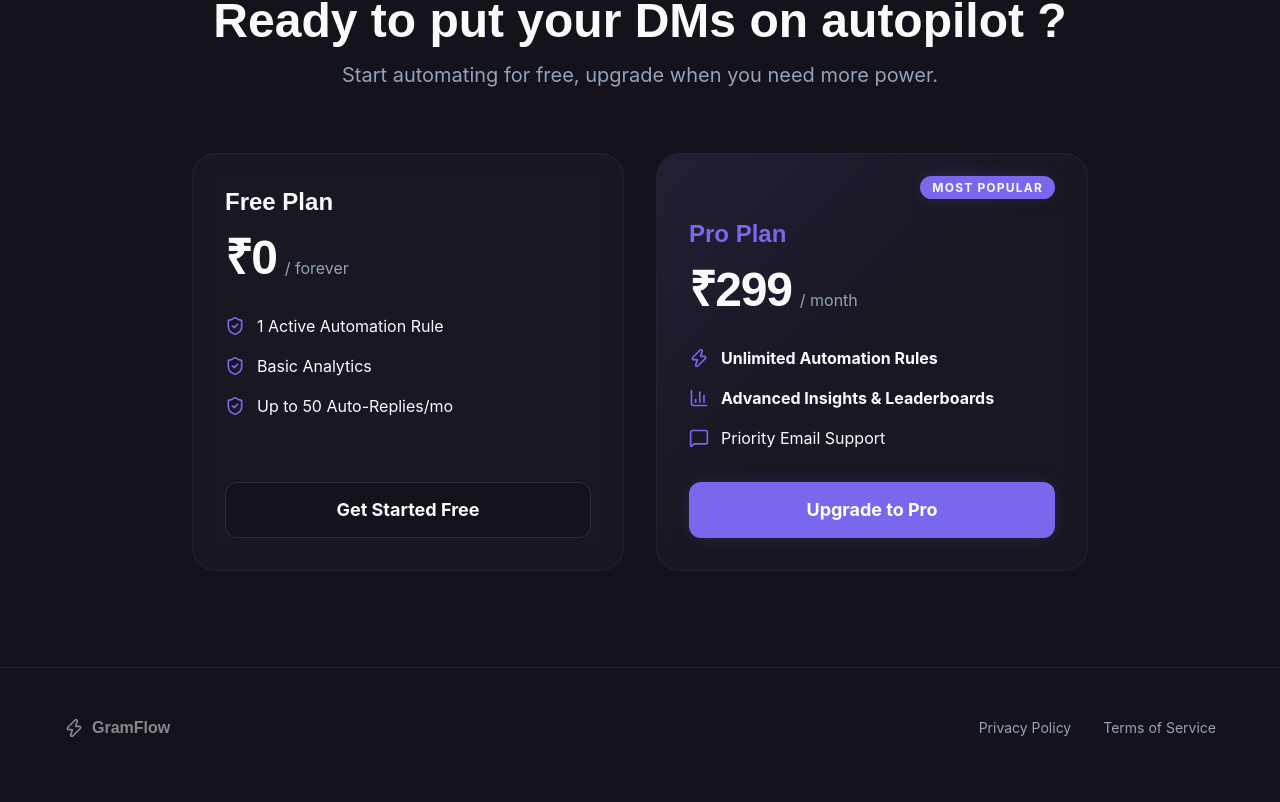
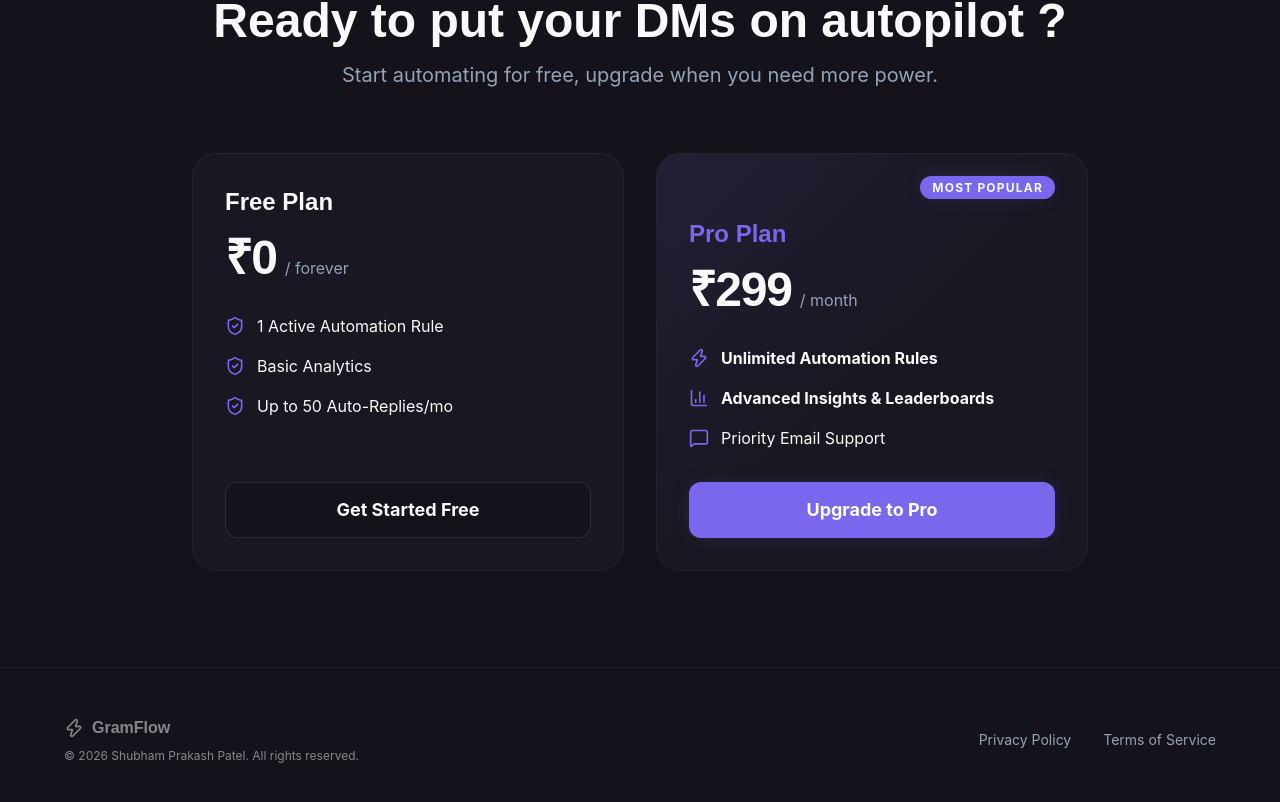
Before and after one commit to shubhamPatelDev/GramFlow, a React (Vite) app in the folder frontend/: page / in a window 1280 px wide. Shown: the part 1166-1968 px from the top of the page. Built offline with nearby package versions, Linux system fonts and the light colour scheme; no server answers.

Commit message:
fix: add legal name to footer for Meta business verification

```diff
--- a/frontend/src/pages/LandingPage.jsx
+++ b/frontend/src/pages/LandingPage.jsx
@@ -130,9 +130,12 @@ export default function LandingPage() {
 
       <footer className="mt-auto py-12 border-t border-white/5 px-6 md:px-12">
         <div className="max-w-6xl mx-auto flex flex-col md:flex-row justify-between items-center gap-8">
-          <div className="flex items-center gap-2 opacity-50">
-            <Zap size={20} />
-            <span className="font-headline font-bold">GramFlow</span>
+          <div className="flex flex-col items-center md:items-start gap-2 opacity-50">
+            <div className="flex items-center gap-2">
+              <Zap size={20} />
+              <span className="font-headline font-bold">GramFlow</span>
+            </div>
+            <span className="text-xs">© 2026 Shubham Prakash Patel. All rights reserved.</span>
           </div>
           <div className="flex gap-8 text-sm text-muted-foreground">
             <Link to="/privacy-policy" className="hover:text-primary transition-colors">Privacy Policy</Link>
```
